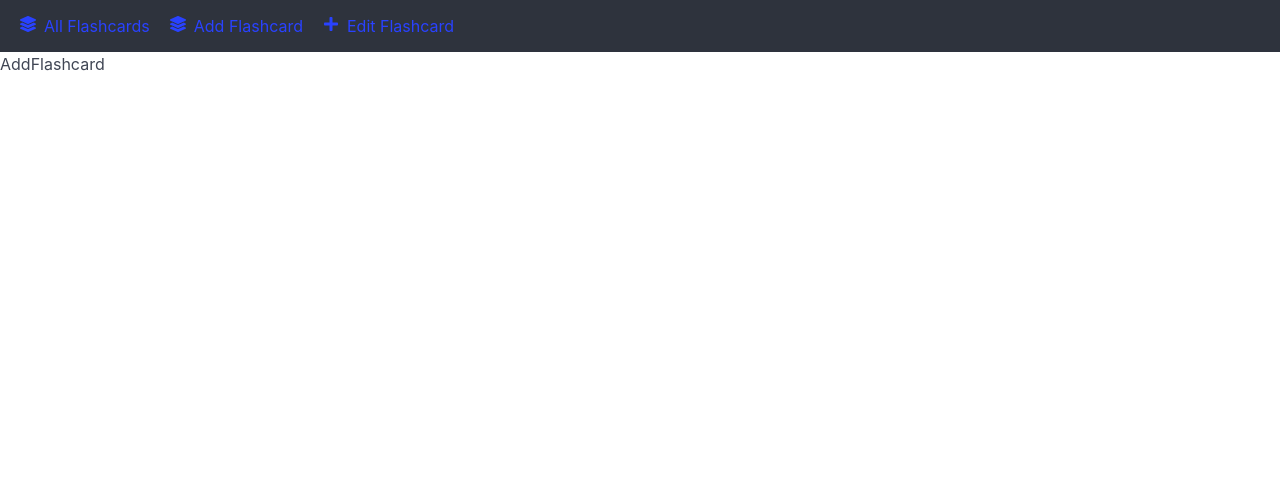
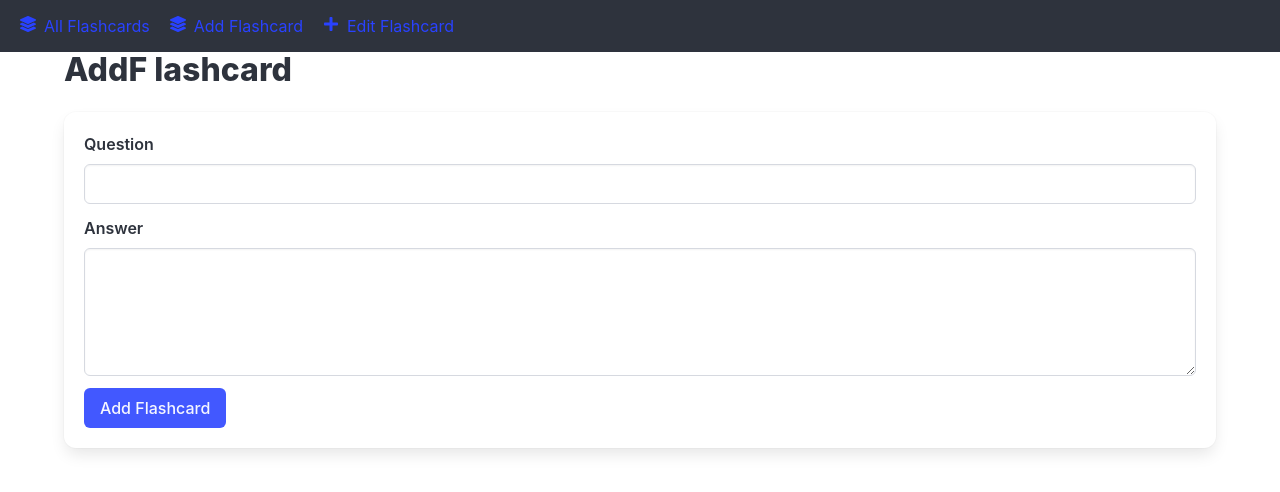
Before and after one commit to delafuentej/flashcard-app, a React (Create React App) app in the folder client/: page /add-flashcard in a window 1280 px wide. Shown: the top 492 px of the page. Built offline with nearby package versions, Linux system fonts and the light colour scheme.

Commit message:
component addflashcard structured

```diff
--- a/client/src/Components/views/AddFlashcard/AddFlashcard.js
+++ b/client/src/Components/views/AddFlashcard/AddFlashcard.js
@@ -1,8 +1,61 @@
+import React, {useState} from 'react';
 import styles from './AddFlasscard.module.css';
 
 const AddFlashcard =()=>{
+    // state component:
+    const [ question, setQuestion ] = useState('');
+    const [ answer, setAnswer] = useState('');
     return(
-        <h1>AddFlashcard</h1>
+        <div className='container'>
+             <h1 className='title'>AddF lashcard</h1>
+
+             <div className='box'>
+                <form>
+                    <div className='field'>
+                        <label className='label' htmlFor='question'>Question</label>
+                        <div className='control'>
+                            <input
+                                className='input'
+                                type='text'
+                                name='question'
+                                id='question'
+                                required
+                            />
+
+                        </div>
+
+                    </div>
+
+                    <div className='field'>
+                        <label className='label' htmlFor='answer'>Answer</label>
+                        <div className='control'>
+                            <textarea
+                                className='textarea'
+                                name='answer'
+                                id='answer'
+                                required
+                            />
+
+                        </div>
+
+                    </div>
+
+                    <div className="field">
+                        <div className="control">
+                            <button className="button is-link" type="submit">
+                            Add Flashcard
+                            </button>
+                        </div>
+                    </div>
+
+
+
+
+                </form>
+
+             </div>
+        </div>
+
     )
 }
 
```
